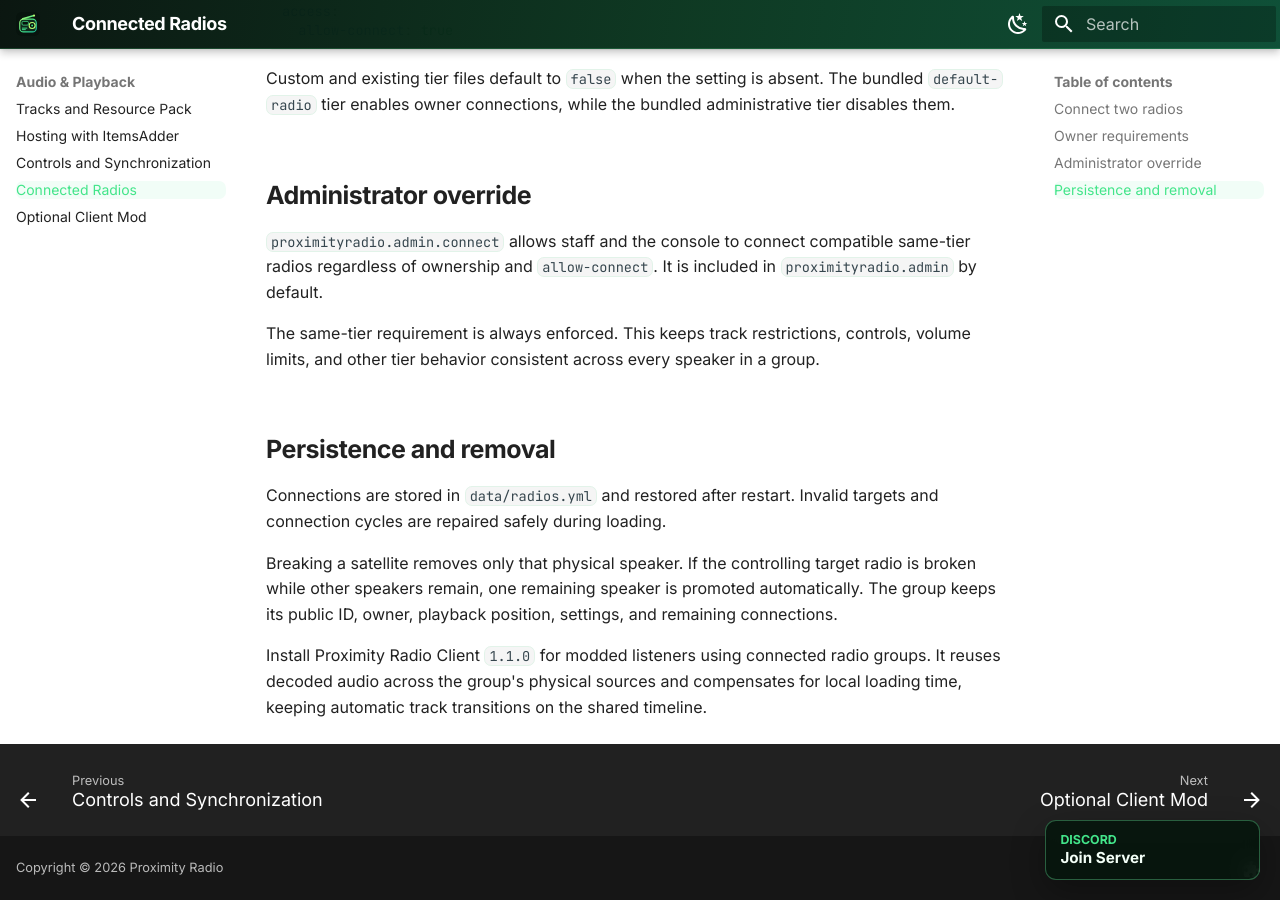
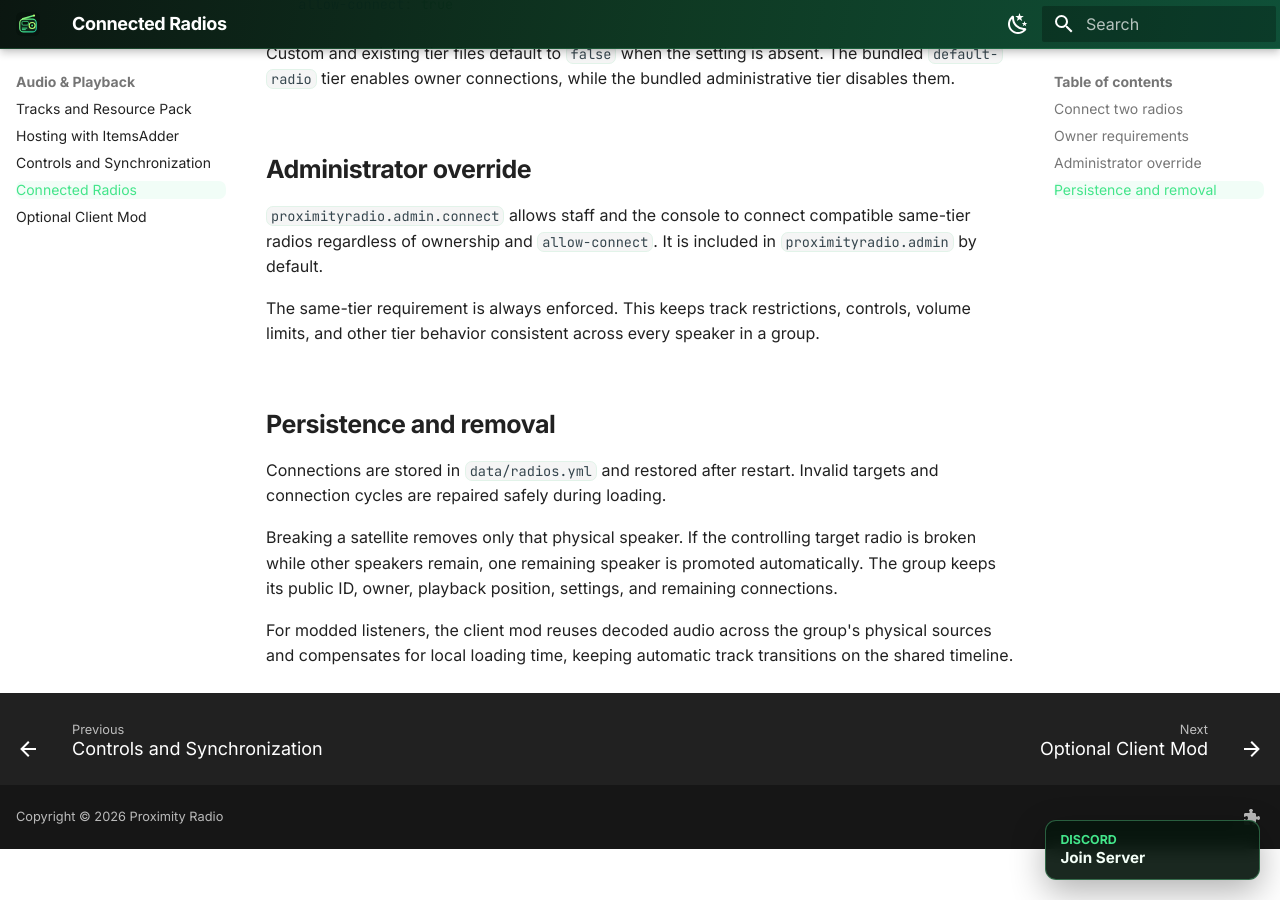
Before and after one commit to wertPL/proximity-radio-docs, an MkDocs documentation site: the page built from docs/connected-radios.md, in a window 1280 px wide and 900 px high, scrolled down 1099 px. Built offline with MkDocs 1.6.1 and Material for MkDocs 9.7.7, drawn with Linux system fonts in a browser that asks for light colours; some of the changed text lies outside the part shown.

Commit message:
Describe connected radios without release framing

```diff
--- a/docs/connected-radios.md
+++ b/docs/connected-radios.md
@@ -1,6 +1,6 @@
 # Connected Radios
 
-Proximity Radio Pro 1.1.0 can turn multiple placed radios into synchronized speakers controlled as one logical radio.
+Multiple placed radios can work as synchronized speakers controlled as one logical radio.
 
 !!! info "Pro feature"
     Connected radio groups are available only in Pro.
@@ -46,4 +46,4 @@ Connections are stored in `data/radios.yml` and restored after restart. Invalid
 
 Breaking a satellite removes only that physical speaker. If the controlling target radio is broken while other speakers remain, one remaining speaker is promoted automatically. The group keeps its public ID, owner, playback position, settings, and remaining connections.
 
-Install Proximity Radio Client `1.1.0` for modded listeners using connected radio groups. It reuses decoded audio across the group's physical sources and compensates for local loading time, keeping automatic track transitions on the shared timeline.
+For modded listeners, the client mod reuses decoded audio across the group's physical sources and compensates for local loading time, keeping automatic track transitions on the shared timeline.
```
Also changed, not shown: docs/client-mod.md (+3 -1 lines).
